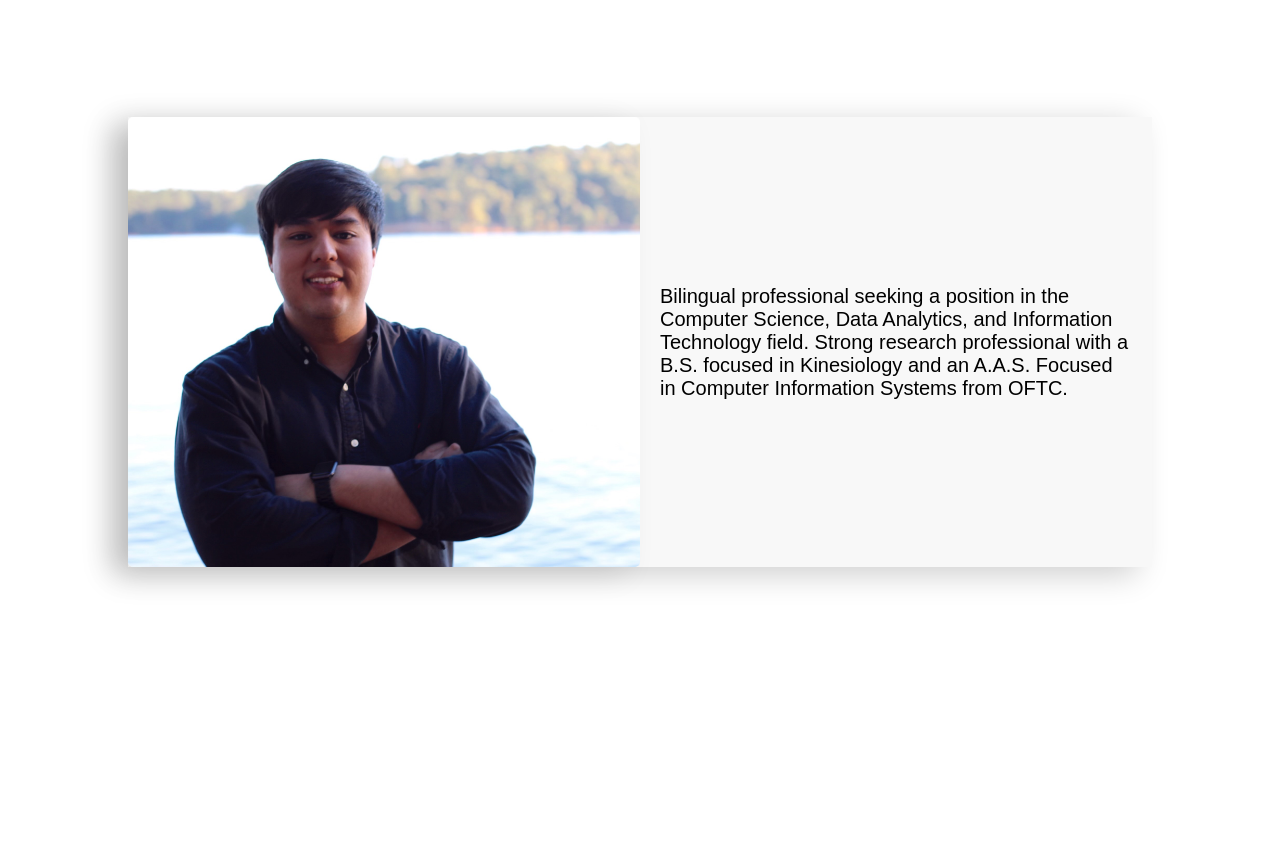
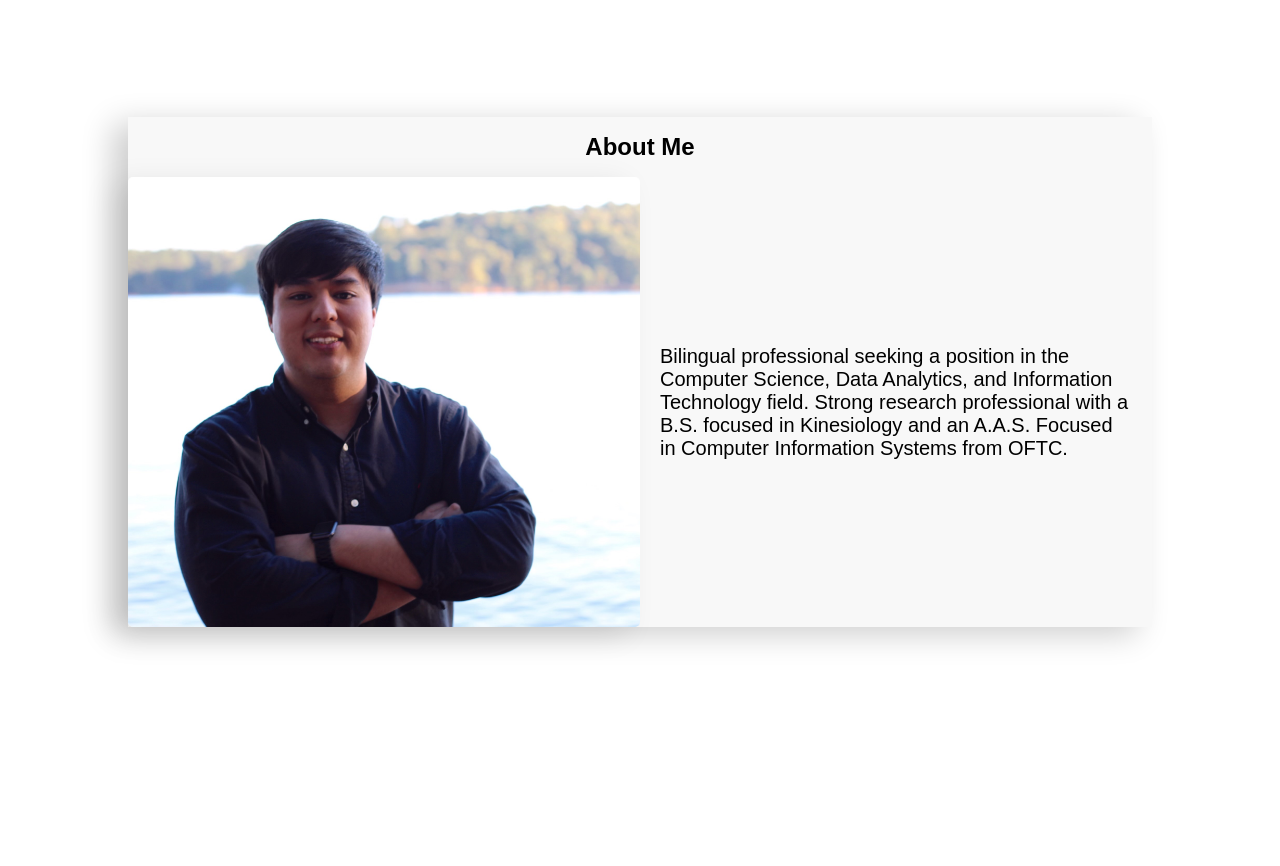
Before and after one commit to Pike1868/Portfolio, a plain HTML site: page index.html in a window 1280 px wide. Shown: the part 2011-2877 px from the top of the page. Drawn offline with Linux system fonts and the light colour scheme.

Commit message:
About Me update

```diff
--- a/index.html
+++ b/index.html
@@ -149,6 +149,7 @@
 <section class="aboutme">
     <div class="about-container">
         <div class="about-section">
+            <h1>About Me</h1>
             <div class="img-container">
                 <div class="about-image"></div>
                 <div class="about-text">
--- a/style.css
+++ b/style.css
@@ -295,6 +295,12 @@ li a{
 
 /*About Section*/
 
+.about-section h1{
+    display:flex;
+    justify-content:center;
+    padding:1rem;
+}
+
 /*Mobile View*/
 @media (max-width: 768px){
     #nav{
```
